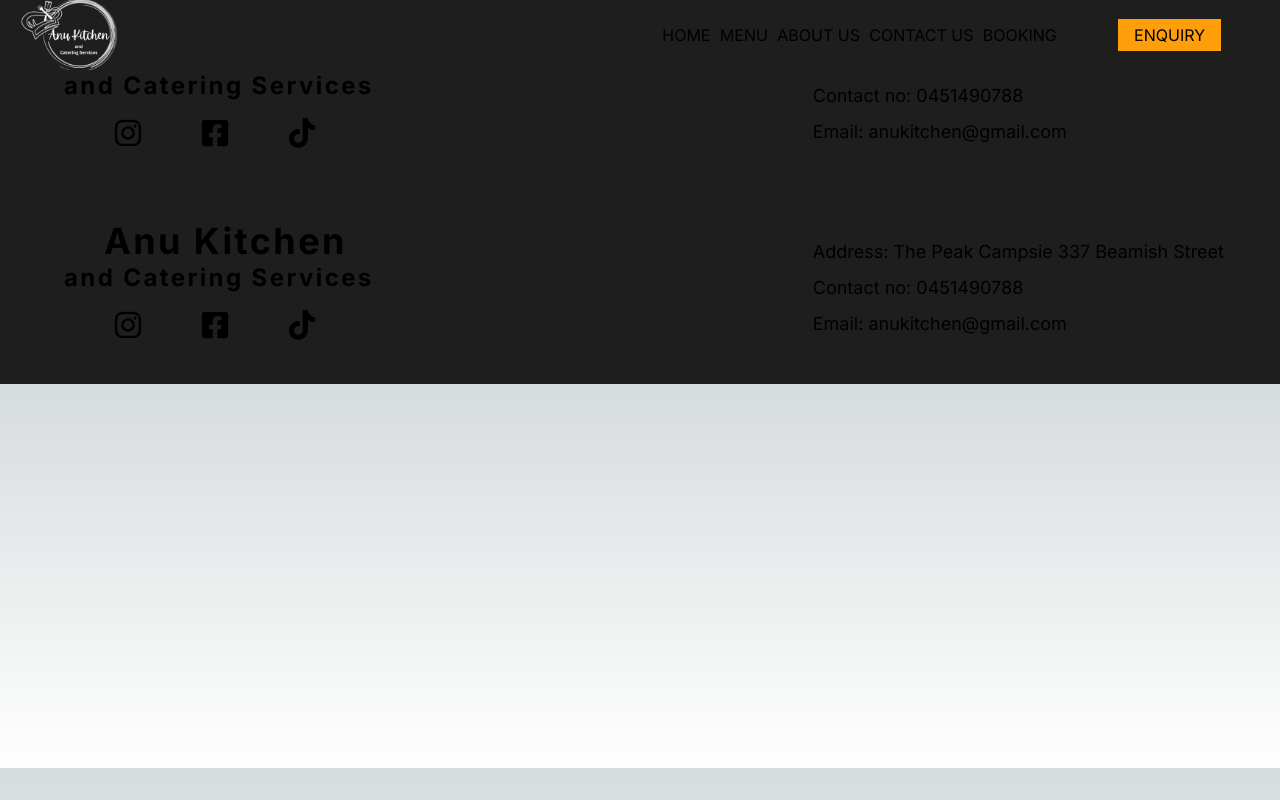
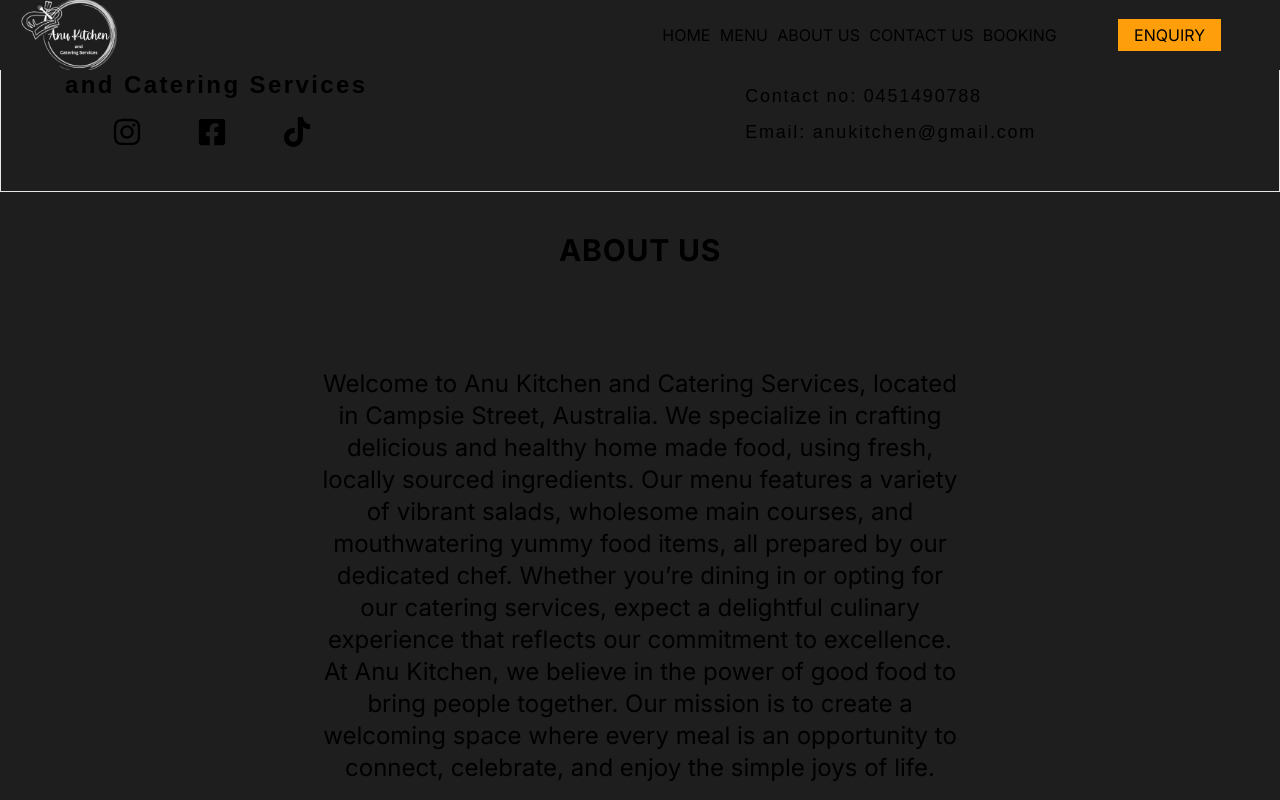
Before and after one commit to reyonecy/Anu_Kitchen, a Next.js app: page /components/footer in a window 1280 px wide. Shown: the top 800 px of the page. Built offline with nearby package versions, Linux system fonts and the light colour scheme.

Commit message:
made changes in footer and added about us

```diff
--- a/app/components/footer/page.js
+++ b/app/components/footer/page.js
@@ -6,9 +6,9 @@ import { FaTiktok } from "react-icons/fa";
 
 const Footer = () => {
   return (
-    <footer className="flex justify-between bg-[#1E1E1E] h-48 items-center px-14">
+    <footer className="flex justify-between bg-[#1E1E1E] h-48 items-center px-14 border border-inherit">
       <div>
-        <div className="ml-2">
+        <div className="ml-2 font-mada">
           <h2 className=" text-2xl font-bold tracking-widest">
             <span className="ml-10 text-4xl">Anu Kitchen</span> <br />
             and Catering Services
@@ -32,8 +32,8 @@ const Footer = () => {
           </Link>
         </div>
       </div>
-      <div className="gap-y-2 flex flex-col text-lg">
-        <p>Address: The Peak Campsie 337 Beamish Street</p>
+      <div className="gap-y-2 flex flex-col text-lg font-mada tracking-widest">
+        <p>Address: The Peak Campsie, 337 Beamish Street</p>
         <p>Contact no: 0451490788</p>
         <p>Email: anukitchen@gmail.com</p>
       </div>
--- /dev/null
+++ b/app/components/pages/aboutus.js
@@ -0,0 +1,28 @@
+import React from 'react'
+// import { lusitana } from 'app/components/fonts/font.js'
+
+const AboutUs = () =>{
+    return(
+        <div className='bg-[#1E1E1E] h-screen pt-10'>
+                <h1 className='font-montserrat text-3xl font-bold tracking-wide text-center mt-0'>
+                    ABOUT US
+                </h1>
+                <div className='flex justify-center'>
+                <div className='w-3/6 text-2xl mt-20'>
+                <p className='text-center mt-5'>
+                    Welcome to Anu Kitchen and Catering Services, located in Campsie Street, Australia. We specialize in crafting delicious and healthy home made food, using fresh, locally sourced ingredients.
+                    Our menu features a variety of vibrant salads, wholesome main courses, and mouthwatering yummy food items, all prepared by our dedicated chef.
+                    Whether you’re dining in or opting for our catering services, expect a delightful culinary experience that reflects our commitment to excellence.
+                    At Anu Kitchen, we believe in the power of good food to bring people together. Our mission is to create a welcoming space where every meal is an opportunity to connect, celebrate, and enjoy the simple joys of life.
+                </p>
+                </div>
+                </div>
+
+
+            </div>
+
+
+    );
+}
+
+export default AboutUs;
--- /dev/null
+++ b/app/fonts/font.js
@@ -0,0 +1,6 @@
+import {Lusitana} from 'next/font/google'
+
+export const lusitana = Lusitana({
+    weight: ['400', '700'],
+  subsets: ['latin'],
+});
--- a/app/layout.js
+++ b/app/layout.js
@@ -2,6 +2,7 @@ import { Inter } from "next/font/google";
 import "./globals.css";
 import Navbar from "./components/navbar/page";
 import Footer from "./components/footer/page";
+import AboutUs from "./components/pages/aboutus";
 
 const inter = Inter({ subsets: ["latin"] });
 
@@ -16,6 +17,7 @@ export default function RootLayout({ children }) {
       <body className={inter.className}>
         <Navbar />
         {children}
+        <AboutUs/>
         <Footer />
       </body>
     </html>
--- a/tailwind.config.js
+++ b/tailwind.config.js
@@ -16,6 +16,10 @@ module.exports = {
         'montserrat':['Montserrat'],
         'lato':['Lato'],
         'garamond':['Garamond']
+      },
+      fontFamily:{
+        'mada': ['Mada', 'sans-serif'],
+        'lustira':['Lustria', 'sans-serif']
       }
     },
   },
```
Also changed, not shown: app/components/carousel/Elasticcarousel.js (deleted, +0 -36 lines), app/components/carousel/carouselstyle.css (deleted, +0 -11 lines).
